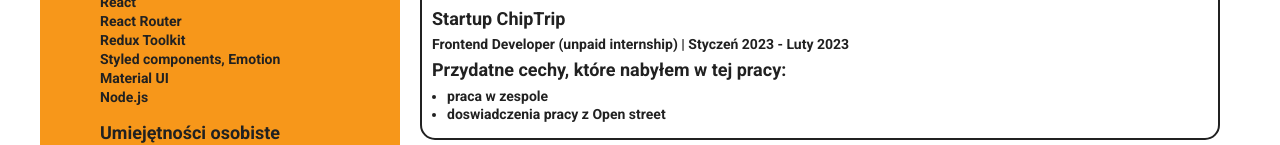
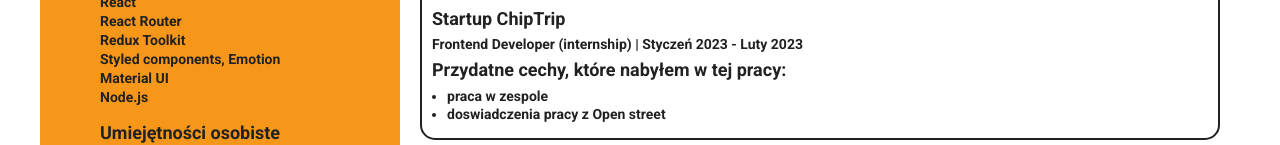
Before and after one commit to AlexanderDmitriev/CV-Polska, a plain HTML site: page index.html in a window 1280 px wide. Shown: the part 968-1113 px from the top of the page. Drawn offline with nearby package versions, Linux system fonts and the light colour scheme.

Commit message:
Update index.html

```diff
--- a/index.html
+++ b/index.html
@@ -289,7 +289,7 @@
               Startup ChipTrip
             </h3>
             <p class="content-text education-title" data-locale="work-who">
-              Frontend Developer (unpaid internship) |
+              Frontend Developer (internship) |
               Styczeń 2023 - Luty 2023
             </p>
             <h3 class="content-title__secondary" data-locale="work-name">
```
